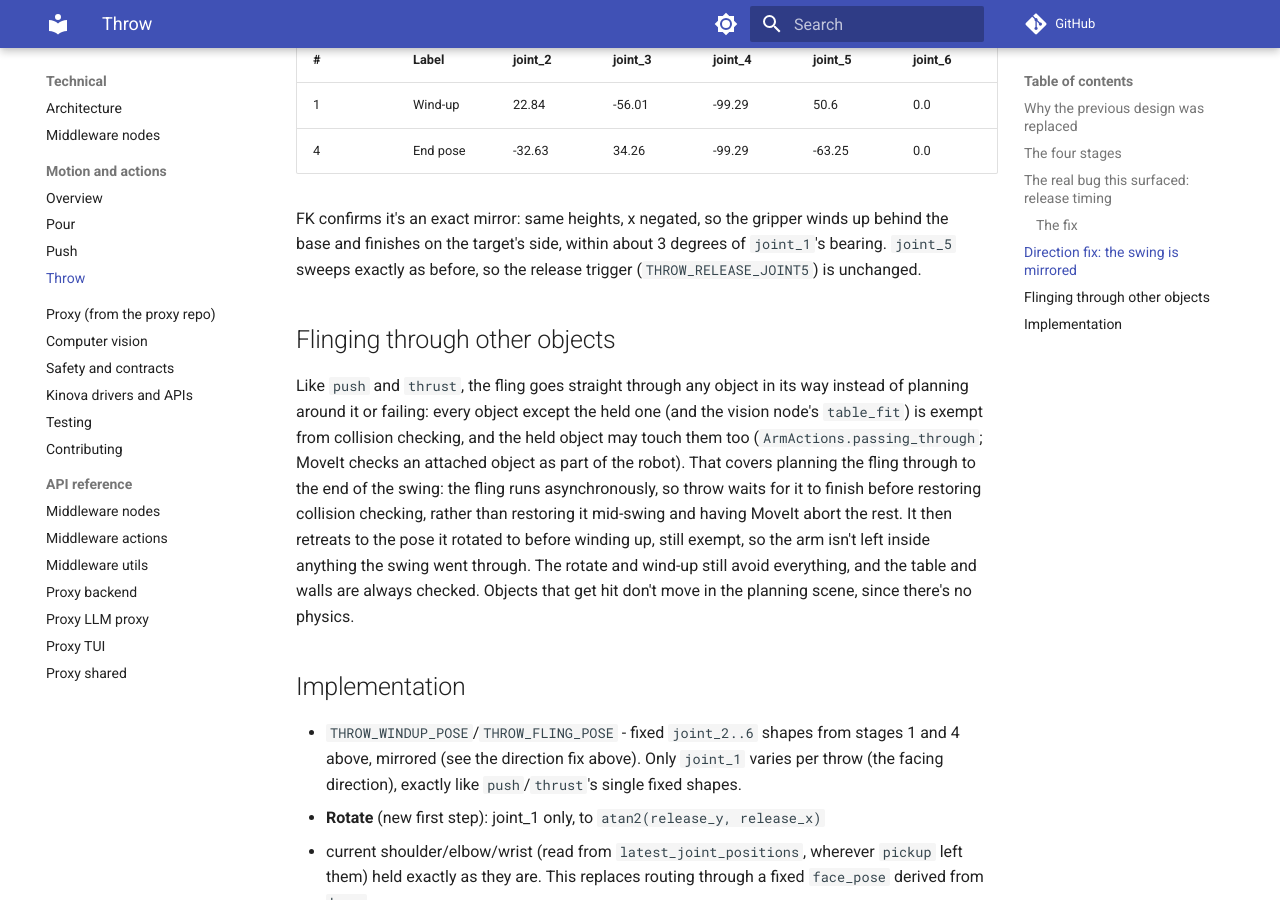
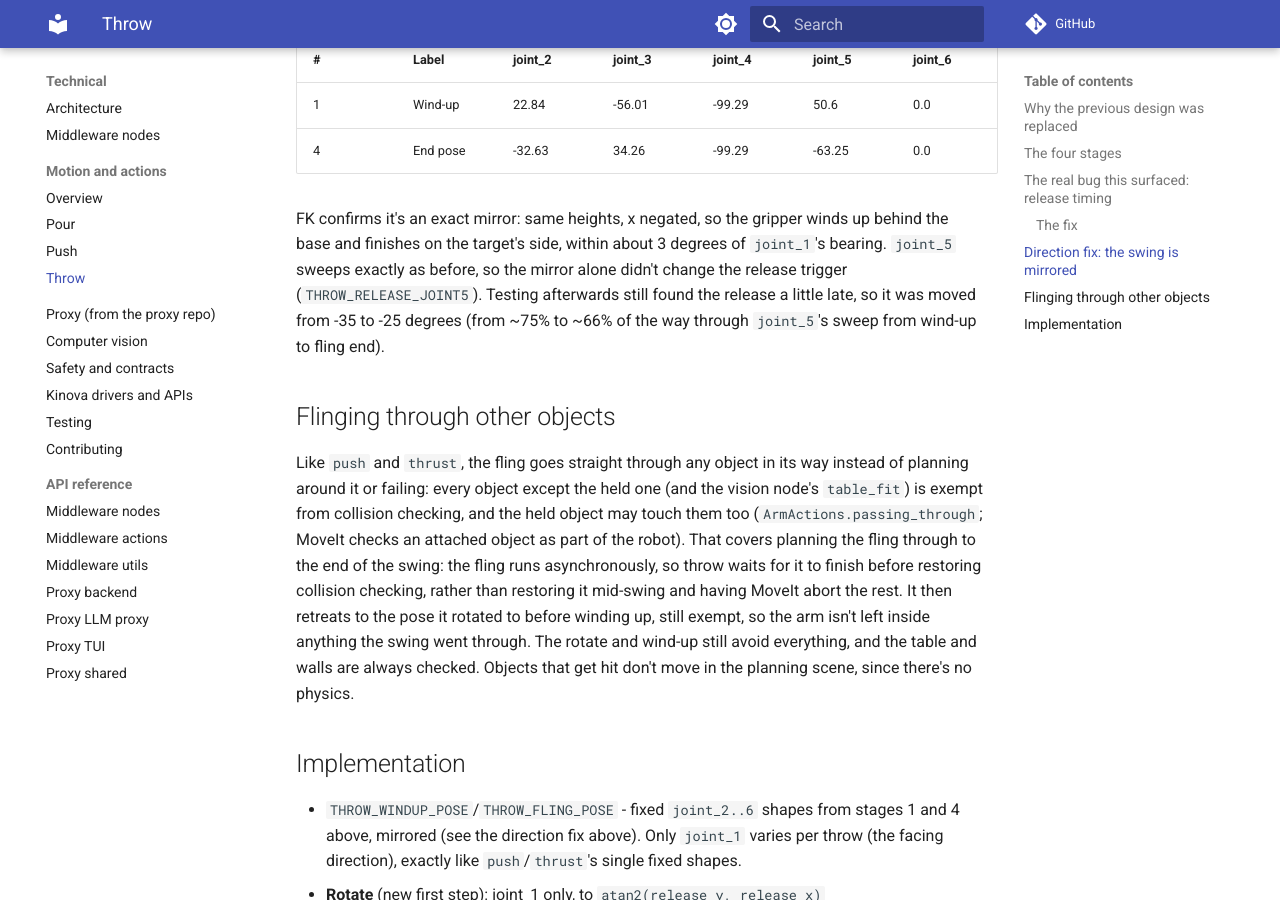
Before and after one commit to Jeremy-Allan/ROS2-middleware, an MkDocs documentation site: the page built from docs/technical/motion-and-actions/throw.md, in a window 1280 px wide and 900 px high, scrolled down 2352 px. Built offline with MkDocs 1.6.1 and Material for MkDocs 9.7.7, drawn with Linux system fonts in a browser that asks for light colours; comment, search, counter and statistics services are not loaded.

Commit message:
throw: release a little earlier again (-35 -> -25 deg on joint_5)
In-person testing still found the release a bit late. -25 deg is ~66%
of the way through joint_5's sweep from wind-up to fling end (was ~75%).

Co-Authored-By: Claude Opus 5.5 <noreply@anthropic.com>

```diff
--- a/docs/technical/motion-and-actions/throw.md
+++ b/docs/technical/motion-and-actions/throw.md
@@ -97,7 +97,10 @@ to about ±154 degrees), so the code uses the mirrored shape: `joint_2` and
 FK confirms it's an exact mirror: same heights, x negated, so the gripper
 winds up behind the base and finishes on the target's side, within about
 3 degrees of `joint_1`'s bearing. `joint_5` sweeps exactly as before, so
-the release trigger (`THROW_RELEASE_JOINT5`) is unchanged.
+the mirror alone didn't change the release trigger (`THROW_RELEASE_JOINT5`).
+Testing afterwards still found the release a little late, so it was moved
+from -35 to -25 degrees (from ~75% to ~66% of the way through `joint_5`'s
+sweep from wind-up to fling end).
 
 ## Flinging through other objects
 
```
Also changed, not shown: 1 other file.
